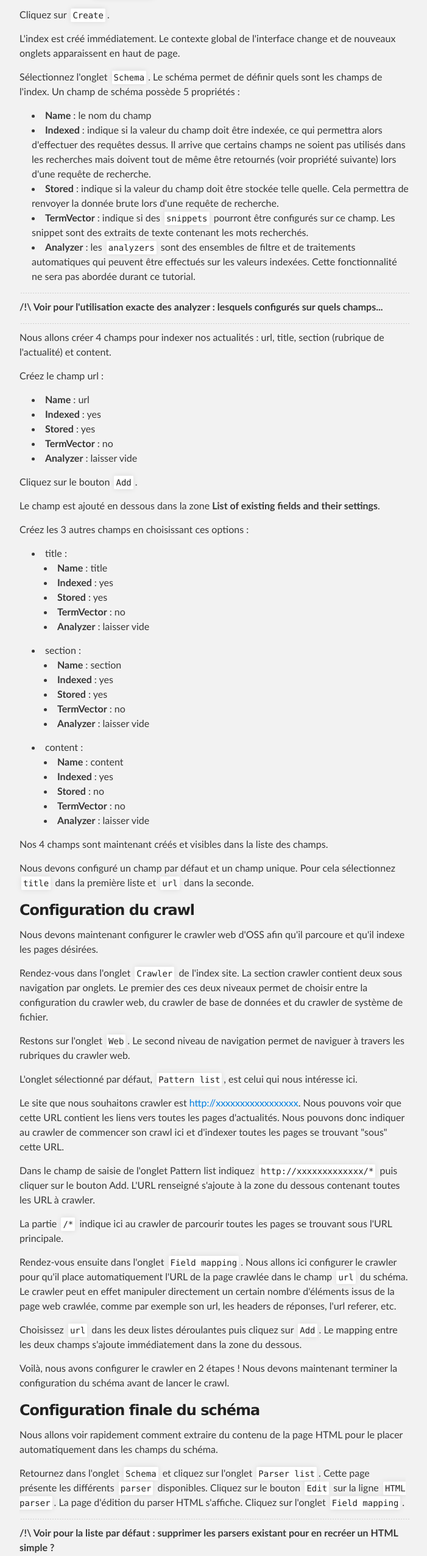
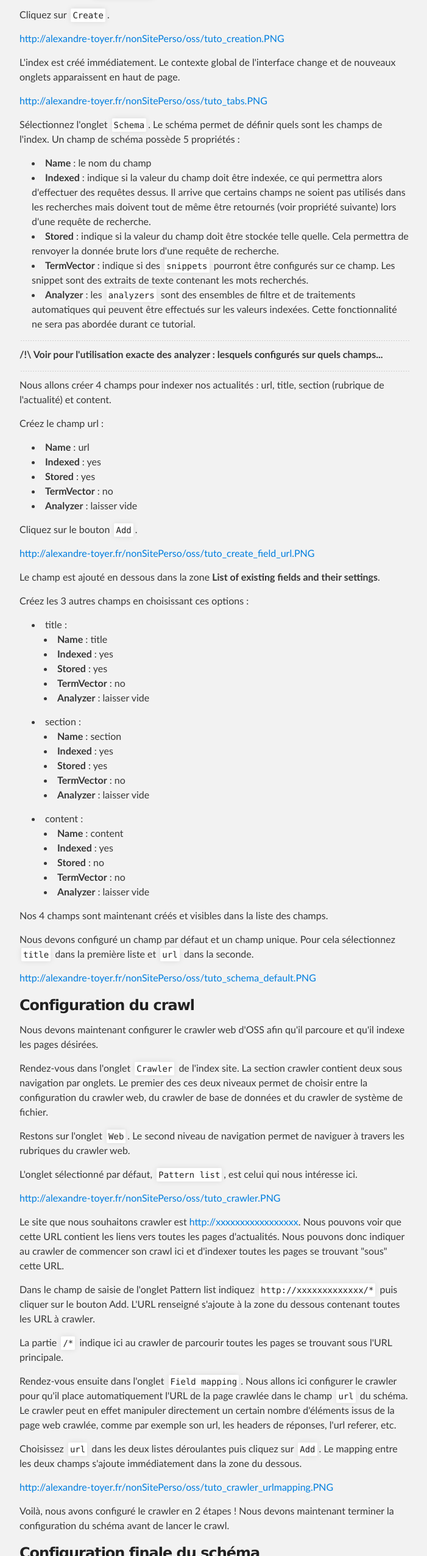
Before and after one commit to AlexandreToyer/test, a plain HTML site: page index.html in a window 1280 px wide. Shown: the part 1069-3620 px from the top of the page at 61% size, without its empty margins (288-989 px from the left). Drawn offline with Linux system fonts and the light colour scheme.

```diff
--- a/index.html
+++ b/index.html
@@ -60,7 +60,11 @@
 </li>
 </ul><p>Cliquez sur <code>Create</code>.</p>
 
+<p><a href="Cr%C3%A9ation%20de%20l'index">http://alexandre-toyer.fr/nonSitePerso/oss/tuto_creation.PNG</a></p>
+
 <p>L'index est créé immédiatement. Le contexte global de l'interface change et de nouveaux onglets apparaissent en haut de page.</p>
+
+<p><a href="Onglets%20de%20la%20navigation%20principale">http://alexandre-toyer.fr/nonSitePerso/oss/tuto_tabs.PNG</a></p>
 
 <p>Sélectionnez l'onglet <code>Schema</code>. Le schéma permet de définir quels sont les champs de l'index.
 Un champ de schéma possède 5 propriétés :</p>
@@ -94,6 +98,8 @@
 <li>
 <strong>Analyzer</strong> : laisser vide</li>
 </ul><p>Cliquez sur le bouton <code>Add</code>.</p>
+
+<p><a href="Cr%C3%A9ation%20du%20champ%20url">http://alexandre-toyer.fr/nonSitePerso/oss/tuto_create_field_url.PNG</a></p>
 
 <p>Le champ est ajouté en dessous dans la zone <strong>List of existing fields and their settings</strong>.</p>
 
@@ -149,6 +155,8 @@
 
 <p>Nous devons configuré un champ par défaut et un champ unique. Pour cela sélectionnez <code>title</code> dans la première liste et <code>url</code> dans la seconde.</p>
 
+<p><a href="Configuration%20du%20sch%C3%A9ma">http://alexandre-toyer.fr/nonSitePerso/oss/tuto_schema_default.PNG</a></p>
+
 <h3>
 <a name="configuration-du-crawl" class="anchor" href="#configuration-du-crawl"><span class="octicon octicon-link"></span></a>Configuration du crawl</h3>
 
@@ -160,6 +168,8 @@
 
 <p>L'onglet sélectionné par défaut, <code>Pattern list</code>, est celui qui nous intéresse ici.</p>
 
+<p><a href="Onglet%20par%20d%C3%A9faut%20du%20crawler%20web">http://alexandre-toyer.fr/nonSitePerso/oss/tuto_crawler.PNG</a></p>
+
 <p>Le site que nous souhaitons crawler est <a href="http://xxxxxxxxxxxxxxxxx">http://xxxxxxxxxxxxxxxxx</a>. Nous pouvons voir que cette URL contient les liens vers toutes les pages d'actualités. Nous pouvons donc indiquer au crawler de commencer son crawl ici et d'indexer toutes les pages se trouvant "sous" cette URL.</p>
 
 <p>Dans le champ de saisie de l'onglet Pattern list indiquez <code>http://xxxxxxxxxxxxx/*</code> puis cliquer sur le bouton Add. L'URL renseigné s'ajoute à la zone du dessous contenant toutes les URL à crawler.</p>
@@ -170,7 +180,9 @@
 
 <p>Choisissez <code>url</code> dans les deux listes déroulantes puis cliquez sur <code>Add</code>. Le mapping entre les deux champs s'ajoute immédiatement dans la zone du dessous.</p>
 
-<p>Voilà, nous avons configurer le crawler en 2 étapes ! Nous devons maintenant terminer la configuration du schéma avant de lancer le crawl.</p>
+<p><a href="Mapping%20du%20champ%20url">http://alexandre-toyer.fr/nonSitePerso/oss/tuto_crawler_urlmapping.PNG</a></p>
+
+<p>Voilà, nous avons configuré le crawler en 2 étapes ! Nous devons maintenant terminer la configuration du schéma avant de lancer le crawl.</p>
 
 <h3>
 <a name="configuration-finale-du-sch%C3%A9ma" class="anchor" href="#configuration-finale-du-sch%C3%A9ma"><span class="octicon octicon-link"></span></a>Configuration finale du schéma</h3>
@@ -203,6 +215,8 @@
 <a name="cr%C3%A9ation-de-la-requ%C3%AAte-de-recherche-full-text" class="anchor" href="#cr%C3%A9ation-de-la-requ%C3%AAte-de-recherche-full-text"><span class="octicon octicon-link"></span></a>Création de la requête de recherche full-text</h3>
 
 <p>Cliquez sur l'onglet <code>Query</code>. Dans le champ <code>Query name</code> saisissez <code>search_articles</code> puis cliquez sur le bouton <code>New query...</code></p>
+
+<p><a href="Cr%C3%A9ation%20d'une%20requ%C3%AAte%20de%20recherche">http://alexandre-toyer.fr/nonSitePerso/oss/tuto_query_search.PNG</a></p>
 
 <p>Les <code>query</code> peuvent ensuite être construites avec un formalisme puissant, mais facilement abordable. Il faut en effet indiquer au moteur de recherche dans quel champ la recherche full-text doit s'effectuer et quel poids accorder à chaque champ. </p>
 
@@ -242,6 +256,8 @@
 <p>Dans le champ <code>Renderer name</code> saisissez <code>default</code> et sélectionner la requête <code>search_articles</code> dans la liste déroulante <code>Request name</code>.
 Cliquer ensuite sur le bouton <code>Create</code>.</p>
 
+<p><a href="Le%20renderer">http://alexandre-toyer.fr/nonSitePerso/oss/tuto_renderer.PNG</a></p>
+
 <p>Nous avons ainsi créer une page de recherche qui utilisera la requête <code>search_articles</code> configurée au préalable. </p>
 
 <p>Dans la liste des <code>renderer</code> cliquez sur le bouton <code>View</code> sur la ligne du renderer <code>default</code>. </p>
@@ -273,6 +289,8 @@
 <p>Cliquez ensuite sur l'onglet <code>Snippet fields</code>, choisissez <code>title</code> dans la liste puis cliquez sur le bouton <code>add snippet</code>. Dans le champ <code>Tag</code> saisissez par exemple <code>strong</code>. </p>
 
 <p>Répétez l'opération pour le champ <code>content</code>.</p>
+
+<p><a href="Utilisation%20des%20snippets%20dans%20le%20renderer">http://alexandre-toyer.fr/nonSitePerso/oss/tuto_renderer_fields.PNG</a></p>
 
 <p>Cliquez ensuite sur le bouton <code>Save</code> en haut à droite.</p>
 
```
Also changed, not shown: params.json (+1 -1 lines).
